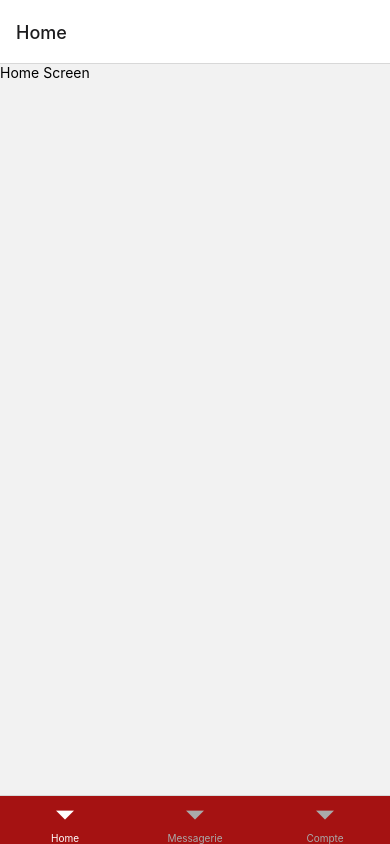
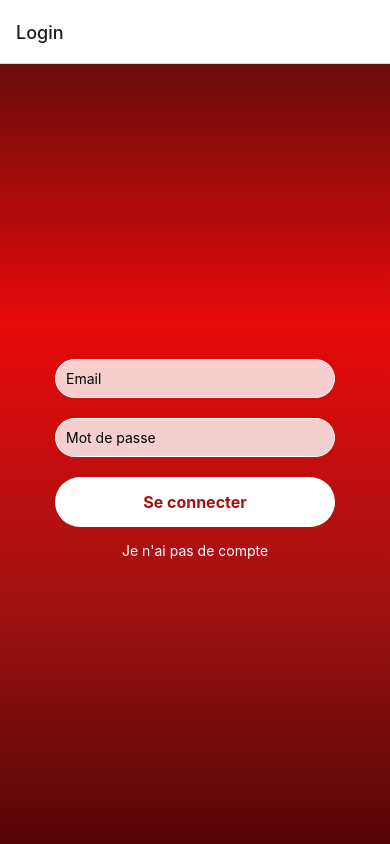
Before and after one commit to Nassim-dev/tinder, a React Native app in the folder Frontend_Tinder/: screen /Login in a window 390 px wide. Built offline with nearby package versions, Linux system fonts and the light colour scheme; what @tamagui/core would draw is missing.

Commit message:
navigation login

```diff
--- a/Frontend_Tinder/App.js
+++ b/Frontend_Tinder/App.js
@@ -1,29 +1,28 @@
 import React from 'react';
 import { NavigationContainer } from '@react-navigation/native';
 import { createBottomTabNavigator } from '@react-navigation/bottom-tabs';
-import SignupScreen from './components/SignupScreen';
+import { createStackNavigator } from '@react-navigation/stack';
 import { View, Text, StyleSheet } from 'react-native';
 import HomeScreen from './components/HomeScreen';
 import MessagerieScreen from './components/MessagerieScreen';
 import SettingScreen from './components/SettingScreen';
+import LoginScreen from './components/LoginScreen';
+import SignupScreen from './components/SignupScreen';
 
 const Tab = createBottomTabNavigator();
+const Stack = createStackNavigator();
 
 export default function App() {
   return (
     <NavigationContainer>
-      <Tab.Navigator
-        screenOptions={{
-          tabBarStyle: { backgroundColor: 'rgba(165,18,18,1)' },
-          tabBarActiveTintColor: '#fff',
-          tabBarInactiveTintColor: '#aaa',
-        }}
-      >
-        <Tab.Screen name="Home" component={HomeScreen} />
-        <Tab.Screen name="Messagerie" component={MessagerieScreen} />
-        <Tab.Screen name="Compte" component={SettingScreen} />
-      </Tab.Navigator>
-    </NavigationContainer>
+    <Stack.Navigator initialRouteName="LoginChoiceScreen">
+      <Stack.Screen name="Login" component={LoginScreen} />
+      <Stack.Screen name="Signup" component={SignupScreen} />
+      <Stack.Screen name="HomeScreen" component={HomeScreen} />
+      <Stack.Screen name="MessagerieScreen" component={MessagerieScreen} />
+      <Stack.Screen name="SettingScreen" component={SettingScreen} />
+    </Stack.Navigator>
+  </NavigationContainer>
   );
 }
 
--- a/Frontend_Tinder/components/LoginScreen.jsx
+++ b/Frontend_Tinder/components/LoginScreen.jsx
@@ -1,5 +1,5 @@
 import React, { useState } from 'react';
-import { View, TextInput, Text, TouchableOpacity, StyleSheet } from 'react-native';
+import { View, TextInput, Text, TouchableOpacity, StyleSheet, Link } from 'react-native';
 import { TamaguiProvider, Theme } from '@tamagui/core';
 import { LinearGradient } from 'expo-linear-gradient';
 import config from '../tamagui.config';
@@ -58,6 +58,9 @@ const LoginScreen = ({ navigation }) => {
         <TouchableOpacity style={styles.btn} onPress={handleLogin}>
           <Text style={styles.btnText}>Se connecter</Text>
         </TouchableOpacity>
+        <TouchableOpacity onPress={() => navigation.navigate('Signup')}>
+          <Text style={styles.linkText}>Je n'ai pas de compte</Text>
+        </TouchableOpacity>
       </View>
       </LinearGradient>
       </Theme>
@@ -96,6 +99,10 @@ const styles = StyleSheet.create({
     fontWeight: '700',
     fontSize: 16,
   },
+  linkText: {
+    paddingTop:15,
+    color: '#fff',
+  },
   error: {
     color: 'red',
     marginBottom: 10,
--- a/Frontend_Tinder/components/SignupScreen.jsx
+++ b/Frontend_Tinder/components/SignupScreen.jsx
@@ -46,6 +46,9 @@ const SignupScreen = ({ navigation }) => {
           ]}
           style={styles.gradient}
         >
+        <View style={styles.ctnLogo}>
+          <Image style={styles.logo} source={require('../assets/Logo.png')}/>
+        </View>
       <View style={styles.container}>
         <TextInput
           placeholder="Pseudo"
@@ -83,6 +86,9 @@ const SignupScreen = ({ navigation }) => {
         <TouchableOpacity style={styles.btn} onPress={handleSignup}>
           <Text style={styles.btnText}>S'inscrire</Text>
         </TouchableOpacity>
+        <TouchableOpacity onPress={() => navigation.navigate('Login')}>
+          <Text style={styles.linkText}>J'ai déjà un compte</Text>
+        </TouchableOpacity>
       </View>
       </LinearGradient>
       </Theme>
@@ -116,6 +122,10 @@ const styles = StyleSheet.create({
     width: '80%',
     alignItems: 'center',
   },
+  linkText: {
+    paddingTop:15,
+    color: '#fff',
+  },
   btnText: {
     color: 'rgba(165,18,18,1)',
     fontWeight: '700',
--- a/Frontend_Tinder/package.json
+++ b/Frontend_Tinder/package.json
@@ -25,7 +25,10 @@
     "react-native-linear-gradient": "^2.8.3",
     "react-native-safe-area-context": "^4.11.0",
     "react-native-screens": "^3.34.0",
-    "tamagui": "^1.112.0"
+    "tamagui": "^1.112.0",
+    "react-native-web": "~0.19.10",
+    "react-dom": "18.2.0",
+    "@expo/metro-runtime": "~3.2.3"
   },
   "devDependencies": {
     "@babel/core": "^7.20.0"
```
Also changed, not shown: Frontend_Tinder/assets/Logo.png (renamed from Frontend_Tinder/assets/Logo-removebg-preview.png), 1 other file (tests, documents, lock files or other folders).
